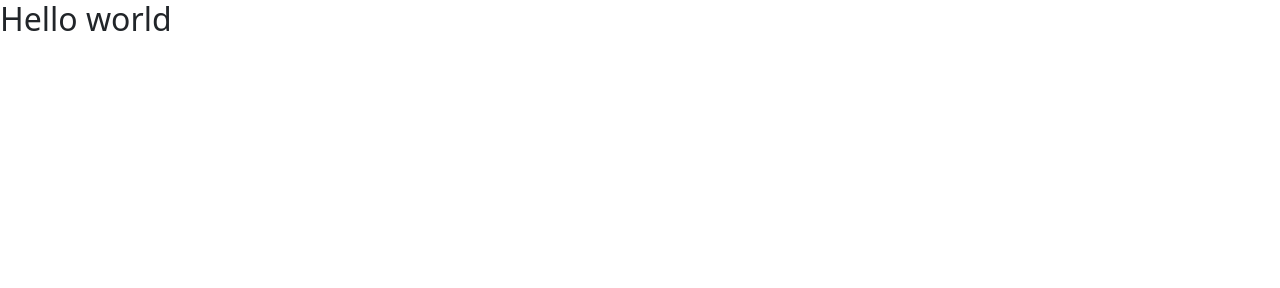
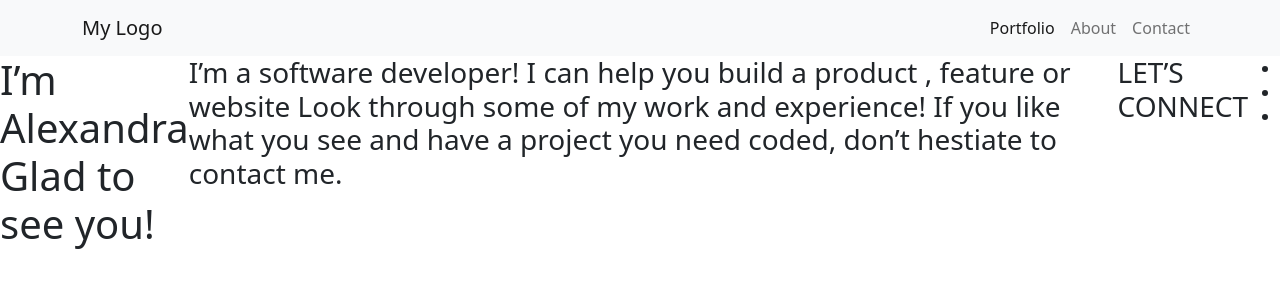
Before and after one commit to wuletawwonte/bootstrap-skeleton, a website: page index.html in a window 1280 px wide. Drawn offline with nearby package versions, Linux system fonts and the light colour scheme.

Commit message:
Add navbar

```diff
--- a/index.html
+++ b/index.html
@@ -12,9 +12,37 @@
     <link href="css/style.css" >
   </head>
   <body>
-    <h2>Hello world</h2>
+    <nav class="navbar navbar-expand-lg navbar-light bg-light">
+      <div class="container">
+        <a class="navbar-brand" href="#">My Logo</a>
+        <button class="navbar-toggler" type="button" data-bs-toggle="collapse" data-bs-target="#navbarNavAltMarkup" aria-controls="navbarNavAltMarkup" aria-expanded="false" aria-label="Toggle navigation">
+          <span class="navbar-toggler-icon"></span>
+        </button>
+        <div>
+          <div class="navbar-nav">
+            <a class="nav-link active" aria-current="page" href="#">Portfolio</a>
+            <a class="nav-link" href="#">About</a>
+            <a class="nav-link" href="#">Contact</a>
+          </div>
+        </div>
+      </div>
+    </nav>
+
+    <div class="d-flex">
+
+      <h1>I’m Alexandra <br>Glad to see you!</h1>
+      <h3>I’m a software developer! I can help you build a product , feature or website Look through some of my work and experience! If you like what you see and have a project you need coded, don’t hestiate to contact me.</h3>
+      <h3>LET’S CONNECT</h3>
+      <div>
+        <ul>
+          <li></li>
+          <li></li>
+          <li></li>
+        </ul>
+      </div>
+    </div>
 
     <!-- Bootstrap Javascript bundle -->
-    <!-- <script src="https://cdn.jsdelivr.net/npm/bootstrap@5.0.2/dist/js/bootstrap.bundle.min.js" integrity="sha384-MrcW6ZMFYlzcLA8Nl+NtUVF0sA7MsXsP1UyJoMp4YLEuNSfAP+JcXn/tWtIaxVXM" crossorigin="anonymous"></script>  -->
+    <script src="https://cdn.jsdelivr.net/npm/bootstrap@5.0.2/dist/js/bootstrap.bundle.min.js" integrity="sha384-MrcW6ZMFYlzcLA8Nl+NtUVF0sA7MsXsP1UyJoMp4YLEuNSfAP+JcXn/tWtIaxVXM" crossorigin="anonymous"></script>
   </body>
 </html>
--- a/package.json
+++ b/package.json
@@ -15,5 +15,8 @@
   "bugs": {
     "url": "https://github.com/wuletawwonte/bootstrap-skeleton/issues"
   },
-  "homepage": "https://github.com/wuletawwonte/bootstrap-skeleton#readme"
+  "homepage": "https://github.com/wuletawwonte/bootstrap-skeleton#readme",
+  "dependencies": {
+    "@popperjs/core": "^2.11.2"
+  }
 }
```
Also changed, not shown: 1 other file.
